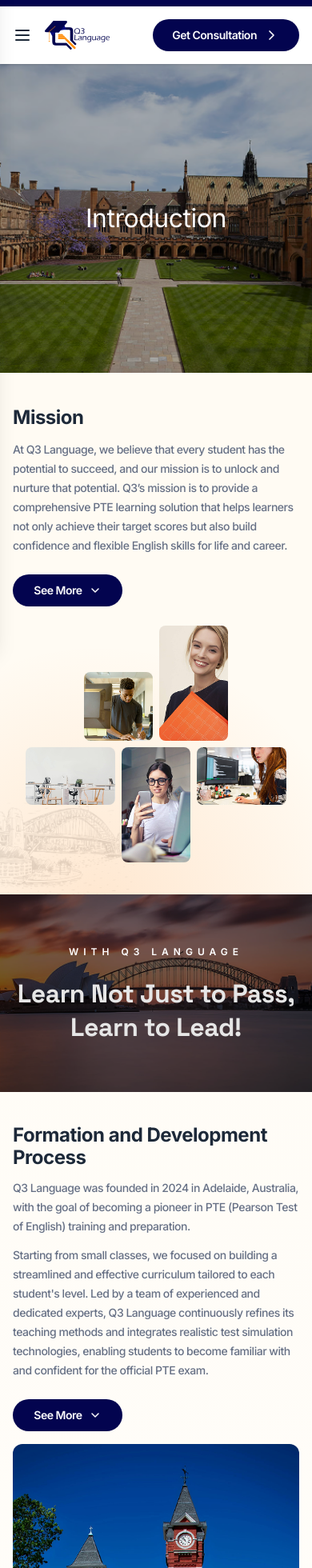
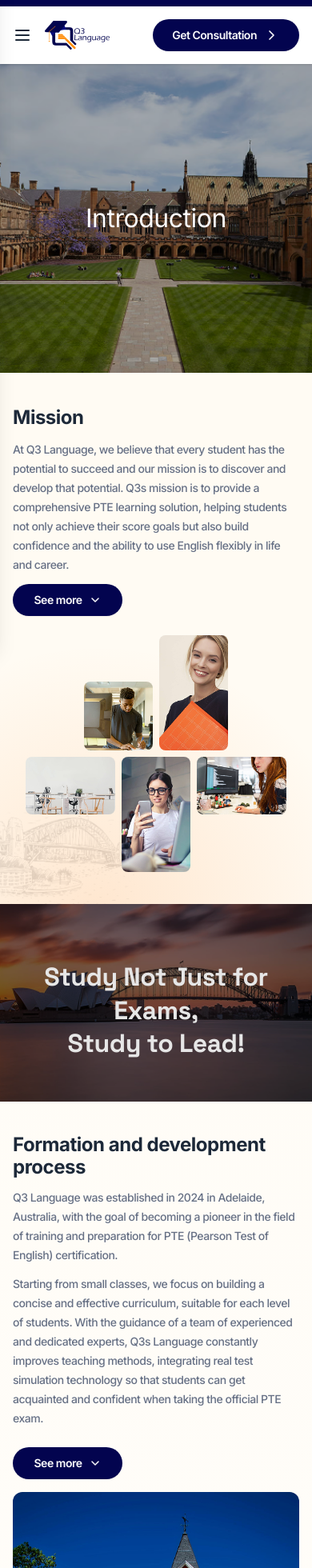
Before and after one commit to hoanglocdn95/Q3-landing-page, a Next.js app: page /en/about/ in a window 390 px wide. Shown: the part 40-2000 px from the top of the page at 80% size. Built offline with nearby package versions, Linux system fonts and the light colour scheme; a web font is replaced by a local one.

Commit message:
change about content, save user info follow monthly

```diff
--- a/package.json
+++ b/package.json
@@ -23,6 +23,7 @@
     "next": "15.2.4",
     "react": "^19.0.0",
     "react-dom": "^19.0.0",
+    "react-hot-toast": "^2.5.2",
     "tailwind-merge": "^3.2.0",
     "tw-animate-css": "^1.2.5"
   },
--- a/src/app/[locale]/about/_components/formation-process.tsx
+++ b/src/app/[locale]/about/_components/formation-process.tsx
@@ -34,18 +34,25 @@ const FormationProcess = ({ locale }: { locale: ELocale }) => {
           <p className="font-500 text-text-secondary text-14 lg:text-16 mb-6">
             {t.formation_process.description_2}
           </p>
-          {isShowMore && (
-            <p className="font-500 text-14 lg:text-16 text-text-secondary mt-3 mb-6 md:mt-2 md:mb-8 lg:mt-4">
+          <div
+            className={`overflow-hidden transition-all duration-600 ease-in-out ${
+              isShowMore ? 'max-h-[1000px]' : 'max-h-0'
+            }`}
+          >
+            <p className="font-500 text-14 lg:text-16 text-text-secondary mb-6 md:mb-8">
               {t.formation_process.description_3}
             </p>
-          )}
+            <p className="font-500 text-14 lg:text-16 text-text-secondary mb-6 md:mb-8">
+              {t.formation_process.description_4}
+            </p>
+          </div>
           <Button
             className="w-[137px] md:w-[142px] lg:w-[142px]"
             onClick={() => setIsShowMore(!isShowMore)}
           >
             {isShowMore ? t.actions.shorten : t.actions.see_more}
             <ChevronDownIcon
-              className={`transition-transform ${isShowMore ? 'rotate-180' : ''}`}
+              className={`transition-all duration-600 ease-in-out ${isShowMore ? 'rotate-180' : 'rotate-0'}`}
             />
           </Button>
         </div>
--- a/src/app/[locale]/about/_components/mission.tsx
+++ b/src/app/[locale]/about/_components/mission.tsx
@@ -76,21 +76,33 @@ const Mission = ({ locale }: { locale: ELocale }) => {
           <h2 className="lg:text-40 md:text-32 text-24 font-700">
             {t.mission.mission}
           </h2>
-          <p className="font-500 text-14 lg:text-16 text-text-secondary mt-3 mb-6 md:mt-2 md:mb-8 lg:mt-4">
+          <p className="font-500 text-14 lg:text-16 text-text-secondary mt-3 mb-3 md:mt-2 md:mb-4 lg:mt-4">
             {t.mission.description}
           </p>
-          {isShowMore && (
+          <div
+            className={`overflow-hidden transition-all duration-600 ease-in-out ${
+              isShowMore ? 'max-h-[1000px]' : 'max-h-0'
+            }`}
+          >
+            <p className="font-500 text-14 lg:text-16 text-text-secondary mb-3 md:mb-4">
+              {t.mission.description_2.title}
+            </p>
+            <ul className="font-500 text-14 lg:text-16 text-text-secondary ml-3 list-inside list-disc">
+              <li>{t.mission.description_2.item_1}</li>
+              <li>{t.mission.description_2.item_2}</li>
+              <li>{t.mission.description_2.item_3}</li>
+            </ul>
             <p className="font-500 text-14 lg:text-16 text-text-secondary mt-3 mb-6 md:mt-2 md:mb-8 lg:mt-4">
-              {t.mission.description_2}
+              {t.mission.description_3}
             </p>
-          )}
+          </div>
           <Button
             className="w-[137px] md:w-[155px]"
             onClick={() => setIsShowMore(!isShowMore)}
           >
             {isShowMore ? t.actions.shorten : t.actions.see_more}
             <ChevronDownIcon
-              className={`transition-transform ${isShowMore ? 'rotate-180' : ''}`}
+              className={`transition-all duration-600 ease-in-out ${isShowMore ? 'rotate-180' : 'rotate-0'}`}
             />
           </Button>
         </div>
--- a/src/components/contact-form-section.tsx
+++ b/src/components/contact-form-section.tsx
@@ -10,6 +10,8 @@ import { Button } from './ui/button';
 import Link from 'next/link';
 import { cn } from '@/lib/utils';
 import { ELocale } from '@/constants/enum';
+import toast, { Toaster } from 'react-hot-toast';
+
 interface IContactFormSectionProps {
   locale: ELocale;
   className?: string;
@@ -17,7 +19,7 @@ interface IContactFormSectionProps {
 }
 
 const CONTACT_API_URL =
-  'https://script.google.com/macros/s/AKfycby7M0Y8aoOYHgxSdo_iPDuO9eDl5JeERxIT9GQU2iAUkNzhOrVjUkPlQ2oSDJYxwFyY/exec';
+  'https://script.google.com/macros/s/AKfycbwZLcNpffDFdQThmbtkAZAyJPAzhXxfMi_cXQxjLfFJtmOuEIs4GQyZkVa_RJFqGGGc/exec';
 
 const ContactFormSection: React.FC<IContactFormSectionProps> = ({
   locale,
@@ -25,6 +27,7 @@ const ContactFormSection: React.FC<IContactFormSectionProps> = ({
   isShowBackground = false,
 }) => {
   const t = locale === ELocale.EN ? enTranslations : viTranslations;
+  const [isLoading, setIsLoading] = useState(false);
 
   const purposeOptions =
     locale === 'en'
@@ -58,10 +61,11 @@ const ContactFormSection: React.FC<IContactFormSectionProps> = ({
 
     const { name, email } = formData;
     if (!name || !email) {
-      alert('Vui lòng điền đầy đủ các trường bắt buộc.');
+      toast.error('Vui lòng điền đầy đủ các trường bắt buộc.');
       return;
     }
 
+    setIsLoading(true);
     const payload = {
       ...formData,
       timestamp: new Date().toLocaleString('en-GB', {
@@ -83,7 +87,7 @@ const ContactFormSection: React.FC<IContactFormSectionProps> = ({
       const result = await res.json();
       const data = JSON.parse(result.message);
       if (data.status === 'ok') {
-        alert('Thông tin của bạn đã được gửi thành công!');
+        toast.success('Thông tin của bạn đã được gửi thành công!');
         setFormData({
           name: '',
           email: '',
@@ -93,16 +97,28 @@ const ContactFormSection: React.FC<IContactFormSectionProps> = ({
           deadline: '',
         });
       } else {
-        alert(data.status);
+        toast.error(data.status);
       }
     } catch (err) {
-      alert('Đã xảy ra lỗi khi gửi thông tin.');
+      toast.error('Đã xảy ra lỗi khi gửi thông tin.');
       console.error(err);
+    } finally {
+      setIsLoading(false);
     }
   };
 
   return (
     <section className={cn('overflow-hidden', className)}>
+      <Toaster
+        position="top-center"
+        toastOptions={{
+          duration: 3000,
+          style: {
+            background: '#333',
+            color: '#fff',
+          },
+        }}
+      />
       <div className="section-container relative">
         <div className="flex flex-col items-center gap-6 pt-8 md:flex-row md:gap-0 md:py-16">
           <div className="relative flex w-full flex-col gap-8 md:w-[522px]">
@@ -192,6 +208,7 @@ const ContactFormSection: React.FC<IContactFormSectionProps> = ({
                     id="achieveScore"
                     className="w-full appearance-none rounded-md border border-gray-200 bg-white px-3 py-2 shadow-(--shadow-input)"
                     onChange={handleChange}
+                    defaultValue={scoreOptions[0]}
                   >
                     {scoreOptions.map((option, index) => (
                       <option key={`score-${index}`} value={option}>
@@ -211,6 +228,7 @@ const ContactFormSection: React.FC<IContactFormSectionProps> = ({
                     id="deadline"
                     className="w-full appearance-none rounded-md border border-gray-200 bg-white px-3 py-2 shadow-(--shadow-input)"
                     onChange={handleChange}
+                    defaultValue={timeOptions[0]}
                   >
                     {timeOptions.map((option, index) => (
                       <option key={`time-${index}`} value={option}>
@@ -220,9 +238,26 @@ const ContactFormSection: React.FC<IContactFormSectionProps> = ({
                   </select>
                 </div>
               </div>
-              <Button type="submit" onClick={handleSubmit}>
-                {t.form.form.submit}
-                <ChevronRight size={16} className="ml-1" />
+              <Button
+                type="submit"
+                onClick={handleSubmit}
+                disabled={isLoading}
+                className={cn(
+                  'relative',
+                  isLoading && 'cursor-not-allowed opacity-70',
+                )}
+              >
+                {isLoading ? (
+                  <div className="flex items-center justify-center">
+                    <div className="mr-2 h-5 w-5 animate-spin rounded-full border-2 border-white border-t-transparent"></div>
+                    {t.form.form.submitting || 'Đang gửi...'}
+                  </div>
+                ) : (
+                  <>
+                    {t.form.form.submit}
+                    <ChevronRight size={16} className="ml-1" />
+                  </>
+                )}
               </Button>
             </form>
             <div className="relative z-10 grid grid-cols-1 gap-6 md:grid-cols-2">
--- a/src/locales/en/about.json
+++ b/src/locales/en/about.json
@@ -1,23 +1,29 @@
 {
   "actions": {
-    "see_more": "See More",
+    "see_more": "See more",
     "shorten": "Shorten"
   },
   "title": "Introduction",
   "mission": {
-    "description": "At Q3 Language, we believe that every student has the potential to succeed, and our mission is to unlock and nurture that potential. Q3’s mission is to provide a comprehensive PTE learning solution that helps learners not only achieve their target scores but also build confidence and flexible English skills for life and career.",
-    "description_2": "At Q3 Language, we believe that every student has the potential to succeed, and our mission is to unlock and nurture that potential. Q3’s mission is to provide a comprehensive PTE learning solution that helps learners not only achieve their target scores but also build confidence and flexible English skills for life and career.",
-    "introduce": "With Q3 Language",
+    "description": "At Q3 Language, we believe that every student has the potential to succeed and our mission is to discover and develop that potential. Q3s mission is to provide a comprehensive PTE learning solution, helping students not only achieve their score goals but also build confidence and the ability to use English flexibly in life and career.",
+    "description_2": {
+      "title": "Based on the philosophy of '3Qs of Learning' - Quest (Journey of discovery), Query (Deep understanding), and Question (Thinking training), we commit to:",
+      "item_1": "Personalized learning path: Meet the needs and learning speed of each student.",
+      "item_2": "Applying advanced educational technology: Optimize learning experience, increase efficiency in the shortest time.",
+      "item_3": "Create a strong learning community: Where students can share, support and inspire each other."
+    },
+    "description_3": "Q3 Language is not only a place to prepare for the PTE exam, but also a launching pad to help students overcome their limits, expand opportunities to study abroad, work and settle internationally. We constantly innovate and improve, so that each student enters the exam with a ready mindset and succeeds from the first time",
     "mission": "Mission",
-    "values": "Learn Not Just to Pass,\nLearn to Lead!"
+    "values": "Study Not Just for Exams,\nStudy to Lead!"
   },
   "formation_process": {
-    "title": "Formation and Development Process",
-    "description": "Q3 Language was founded in 2024 in Adelaide, Australia, with the goal of becoming a pioneer in PTE (Pearson Test of English) training and preparation.",
-    "description_2": "Starting from small classes, we focused on building a streamlined and effective curriculum tailored to each student's level. Led by a team of experienced and dedicated experts, Q3 Language continuously refines its teaching methods and integrates realistic test simulation technologies, enabling students to become familiar with and confident for the official PTE exam.",
-    "description_3": "Starting from small classes, we focused on building a streamlined and effective curriculum tailored to each student's level. Led by a team of experienced and dedicated experts, Q3 Language continuously refines its teaching methods and integrates realistic test simulation technologies, enabling students to become familiar with and confident for the official PTE exam."
+    "title": "Formation and development process",
+    "description": "Q3 Language was established in 2024 in Adelaide, Australia, with the goal of becoming a pioneer in the field of training and preparation for PTE (Pearson Test of English) certification. ",
+    "description_2": "Starting from small classes, we focus on building a concise and effective curriculum, suitable for each level of students. With the guidance of a team of experienced and dedicated experts, Q3s Language constantly improves teaching methods, integrating real test simulation technology so that students can get acquainted and confident when taking the official PTE exam.",
+    "description_3": "In a short time, Q3s has quickly affirmed the quality of training through the actual results of students. We are proud to be a trusted companion, helping thousands of students Hundreds of students in Vietnam and Australia have achieved their PTE target and opened up new opportunities in study, work and life.",
+    "description_4": "With a solid foundation and a spirit of constant innovation, Q3s Language continues to expand its scope of operations, providing PTE learning solutions that save time, costs and optimize results for students around the world."
   },
   "trainers": {
-    "title": "Teaching Team"
+    "title": "Teacher team"
   }
 }
--- a/src/locales/en/contact.json
+++ b/src/locales/en/contact.json
@@ -7,8 +7,9 @@
       "email": "Email",
       "purpose": "What do you need PTE for?",
       "score": "What PTE score do you need?",
-      "time": "When do you need to achieve this score?",
-      "submit": "Get Consultation Now"
+      "time": "When do you need this score?",
+      "submit": "Get Consultation Now",
+      "submitting": "Submitting..."
     },
     "quick_consult": {
       "title": "Quick Consulting",
--- a/src/locales/vi/about.json
+++ b/src/locales/vi/about.json
@@ -6,8 +6,13 @@
   "title": "Giới thiệu",
   "mission": {
     "description": "Tại Q3 Language, chúng tôi tin rằng mỗi học viên đều mang trong mình tiềm năng để thành công và nhiệm vụ của chúng tôi là khai phá và phát huy tiềm năng đó. Sứ mệnh của Q3s là mang đến giải pháp học PTE toàn diện, giúp học viên không chỉ đạt được mục tiêu điểm số mà còn xây dựng sự tự tin và khả năng sử dụng tiếng Anh linh hoạt trong cuộc sống và sự nghiệp.",
-    "description_2": "Tại Q3 Language, chúng tôi tin rằng mỗi học viên đều mang trong mình tiềm năng để thành công và nhiệm vụ của chúng tôi là khai phá và phát huy tiềm năng đó. Sứ mệnh của Q3s là mang đến giải pháp học PTE toàn diện, giúp học viên không chỉ đạt được mục tiêu điểm số mà còn xây dựng sự tự tin và khả năng sử dụng tiếng Anh linh hoạt trong cuộc sống và sự nghiệp.",
-    "introduce": "Với Q3 Language",
+    "description_2": {
+      "title": "Dựa trên triết lý '3Qs of Learning' – Quest (Hành trình khám phá), Query (Đào sâu hiểu biết), và Question (Rèn luyện tư duy), chúng tôi cam kết:",
+      "item_1": "Cá nhân hóa lộ trình học tập: Đáp ứng nhu cầu và tốc độ học của từng học viên.",
+      "item_2": "Ứng dụng công nghệ giáo dục tiên tiến: Tối ưu hóa trải nghiệm học, tăng hiệu quả trong thời gian ngắn nhất.",
+      "item_3": "Tạo cộng đồng học tập vững mạnh: Nơi học viên được chia sẻ, hỗ trợ và truyền cảm hứng lẫn nhau."
+    },
+    "description_3": "Q3 Language không chỉ là nơi luyện thi PTE, mà còn là bệ phóng giúp học viên vượt qua giới hạn bản thân, mở rộng cơ hội du học, làm việc và định cư quốc tế. Chúng tôi không ngừng đổi mới và hoàn thiện, để mỗi học viên bước vào kỳ thi với tâm thế sẵn sàng và thành công ngay từ lần đầu tiên",
     "mission": "Sứ mệnh",
     "values": "Học Không Chỉ Để Thi,\nHọc Là Để Dẫn Đầu!"
   },
@@ -15,7 +20,8 @@
     "title": "Quá trình hình thành và phát triển",
     "description": "Q3 Language được thành lập vào năm 2024 tại thành phố Adelaide, Úc, với mục tiêu trở thành đơn vị tiên phong trong lĩnh vực đào tạo và luyện thi chứng chỉ PTE (Pearson Test of English).",
     "description_2": "Khởi đầu từ những lớp học nhỏ, chúng tôi tập trung vào việc xây dựng chương trình học tinh gọn và hiệu quả, phù hợp với từng cấp độ học viên. Với sự dẫn dắt của đội ngũ chuyên gia có bề dày kinh nghiệm và tâm huyết, Q3s Language không ngừng hoàn thiện các phương pháp giảng dạy, tích hợp công nghệ mô phỏng bài thi thực tế để học viên làm quen và tự tin khi bước vào kỳ thi PTE chính thức.",
-    "description_3": "Khởi đầu từ những lớp học nhỏ, chúng tôi tập trung vào việc xây dựng chương trình học tinh gọn và hiệu quả, phù hợp với từng cấp độ học viên. Với sự dẫn dắt của đội ngũ chuyên gia có bề dày kinh nghiệm và tâm huyết, Q3s Language không ngừng hoàn thiện các phương pháp giảng dạy, tích hợp công nghệ mô phỏng bài thi thực tế để học viên làm quen và tự tin khi bước vào kỳ thi PTE chính thức."
+    "description_3": "Trong thời gian ngắn, Q3s đã nhanh chóng khẳng định được chất lượng đào tạo thông qua kết quả thực tế của học viên. Chúng tôi tự hào khi trở thành người bạn đồng hành đáng tin cậy, giúp hàng trăm học viên tại Việt Nam và Úc đạt được target PTE và mở ra những cơ hội mới trong học tập, công việc và cuộc sống.",
+    "description_4": "Với nền tảng vững chắc và tinh thần không ngừng đổi mới, Q3s Language tiếp tục mở rộng phạm vi hoạt động, mang đến các giải pháp học PTE tiết kiệm thời gian, chi phí và tối ưu hóa kết quả cho học viên trên khắp thế giới."
   },
   "trainers": {
     "title": "Đội ngũ giáo viên"
--- a/src/locales/vi/contact.json
+++ b/src/locales/vi/contact.json
@@ -8,7 +8,8 @@
       "purpose": "Bạn cần PTE làm gì?",
       "score": "Bạn cần đạt bao nhiêu điểm PTE?",
       "time": "Thời gian bạn cần đạt số điểm trên?",
-      "submit": "Tư vấn ngay"
+      "submit": "Tư vấn ngay",
+      "submitting": "Đang gửi..."
     },
     "quick_consult": {
       "title": "Tư vấn nhanh",
```
Also changed, not shown: 2 other files (tests, documents, lock files or other folders).
